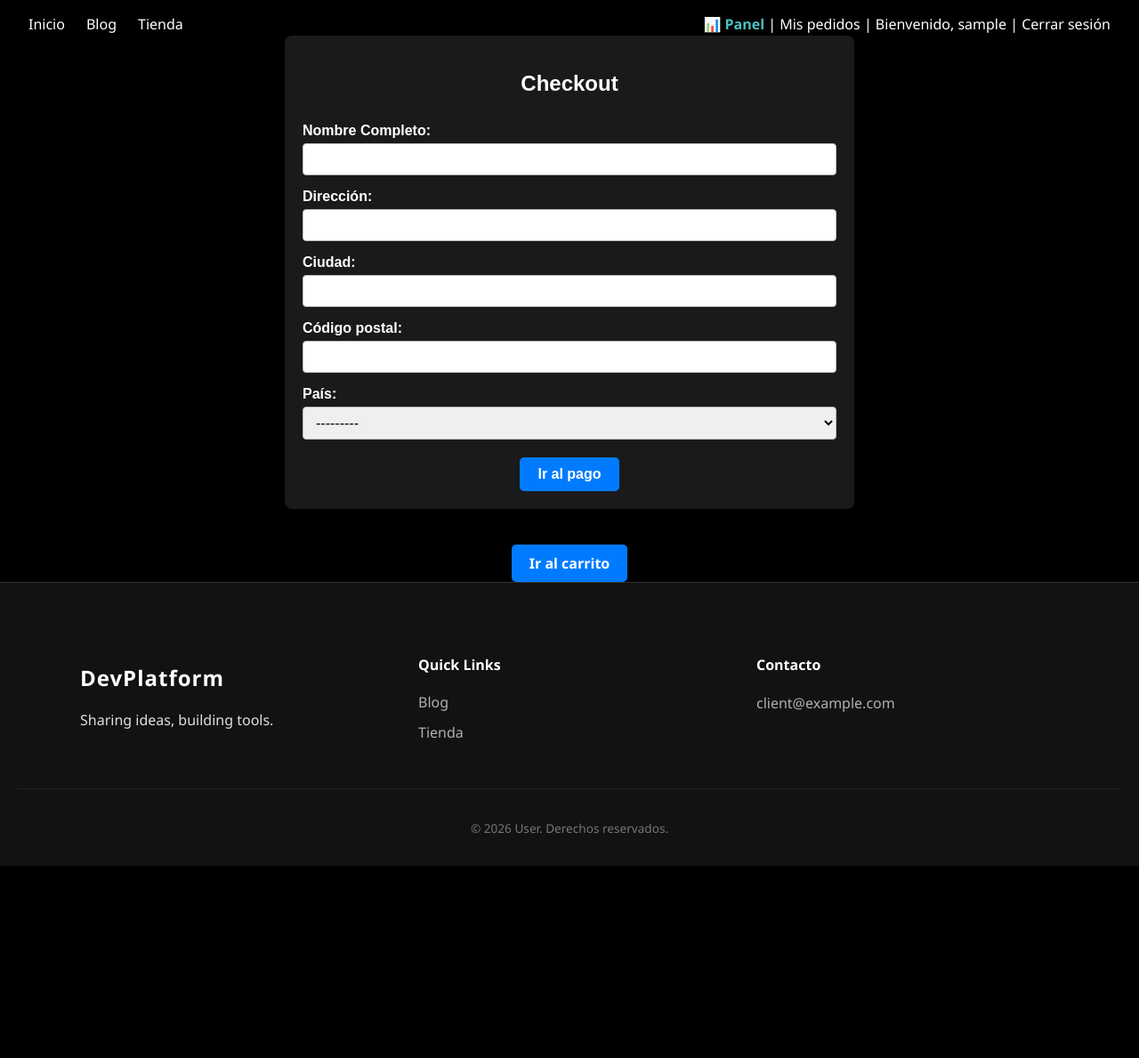
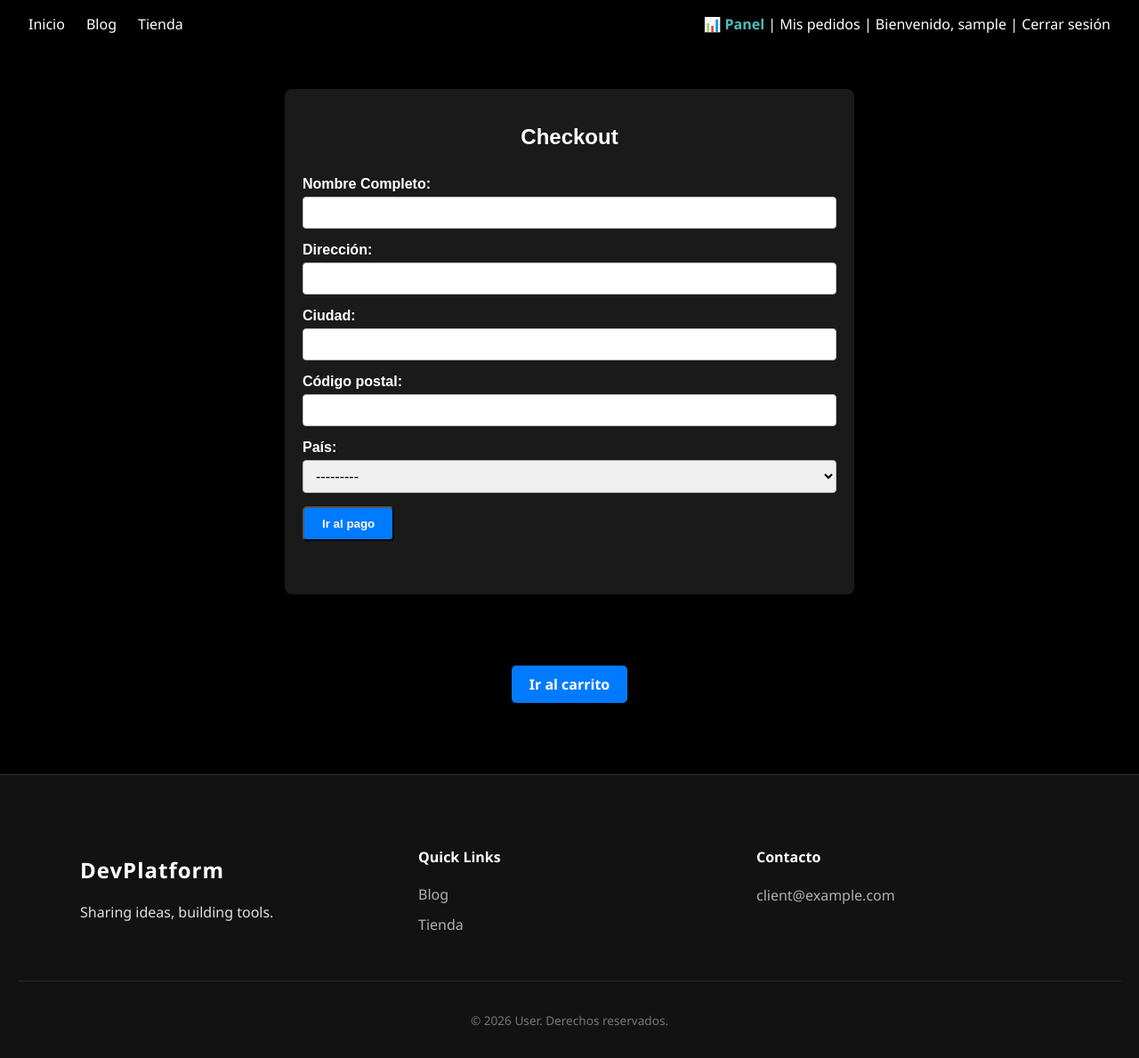
Before and after one commit to MickJagger93/Blog_Shop, a Django app: page /orders/ in a window 1280 px wide. Shown: the whole page at 89% size. Before the commit the page ends 973 px from the top, so only its background shows below. Run offline with Django 4.2, Linux system fonts and the light colour scheme; the visitor is signed in with stand-in values (Sample User, id 1).

Commit message:
Modificando estilos

```diff
--- a/website/static/style/shop/checkout.css
+++ b/website/static/style/shop/checkout.css
@@ -2,7 +2,7 @@
 
 .checkout-container {
   max-width: 600px;
-  margin: 40px auto;
+  margin: 100px auto 40px auto;
   padding: 20px;
   border-radius: 8px;
   background: rgba(255, 255, 255, 0.1);
@@ -55,9 +55,8 @@
 }
 
 .payment-submit {
-  display: block;
-  width: max-content;
-  margin: 20px auto 0 auto;
+  display: inline-block;
+  margin-bottom: 40px;
   padding: 10px 20px;
   background-color: #007bff;
   color: white;
@@ -67,8 +66,6 @@
   font-weight: bold;
   cursor: pointer;
   transition: background-color 0.3s ease;
-  border: none;
-  font-size: 16px;
 }
 
 .payment-submit:hover {
@@ -103,10 +100,15 @@ font-weight: bold;
 color: white;
 }
 
+.container-back-btn {
+  text-align: center;
+  width: 100%;
+  margin-bottom: 40px;
+}
+
 .btn-back-to-cart {
-  display: block;
-  width: max-content;
-  margin: 20px auto 0 auto;
+  display: inline-block;
+  margin: 40px;
   padding: 10px 20px;
   background-color: #007bff;
   color: white;
--- a/website/templates/orders/checkout.html
+++ b/website/templates/orders/checkout.html
@@ -43,6 +43,8 @@
 
     </div>
 
-    <a href="{% url 'cart:cart' %}" class="btn-back-to-cart">Ir al carrito</a>
+    <div class="container-back-btn">
+        <a href="{% url 'cart:cart' %}" class="btn-back-to-cart">Ir al carrito</a>
+    </div>
 
-{% endblock %}
+    {% endblock %}
```
Also changed, not shown: other parts of website/static/style/shop/checkout.css (+14 -13 lines), website/static/style/shop/shop.css (+13 -6 lines), website/templates/cart/cart.html (+6 -2 lines).
